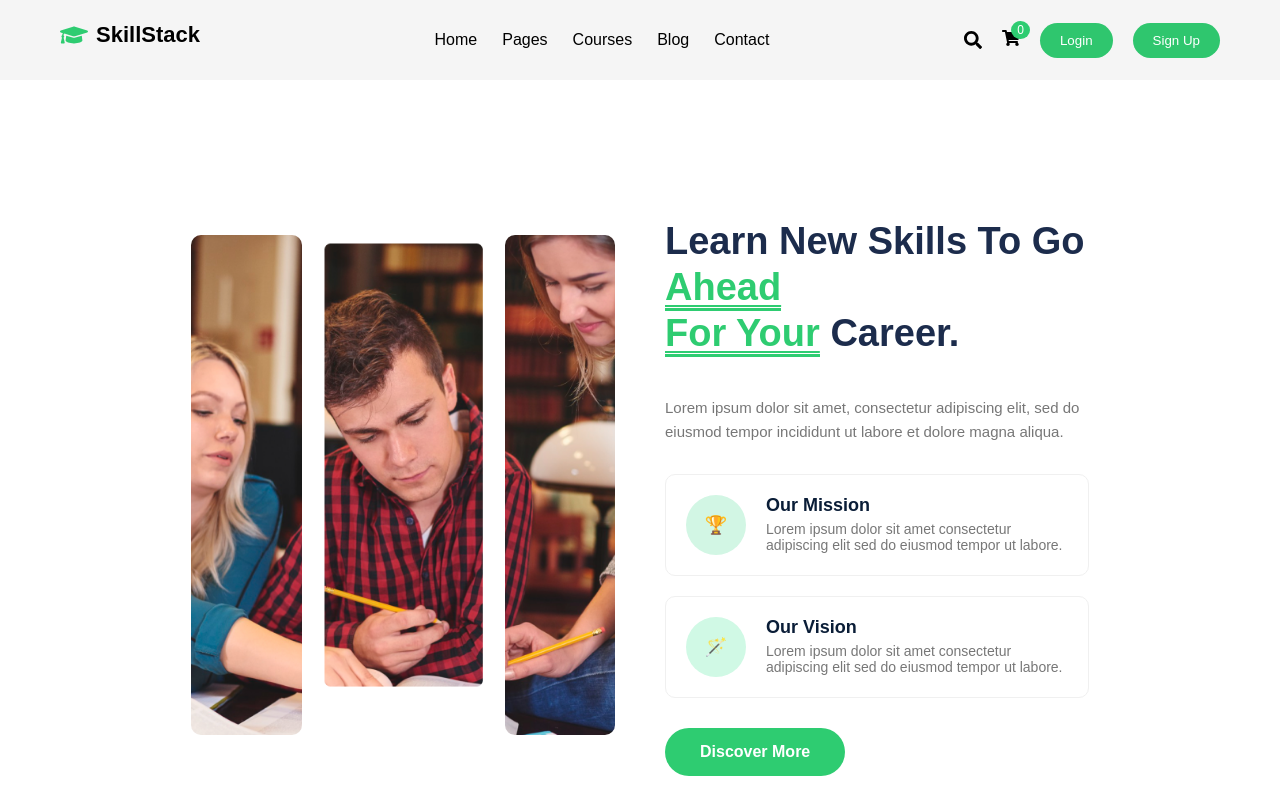
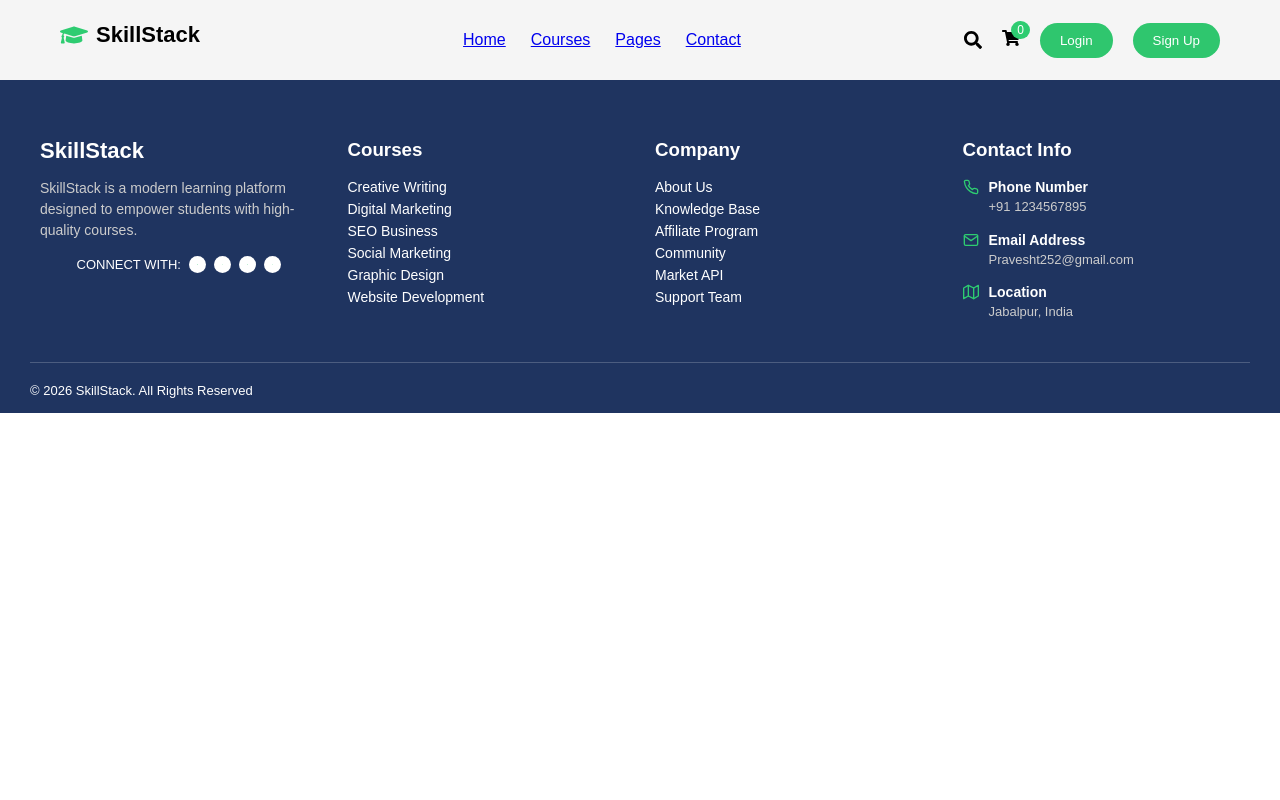
Before and after one commit to Pravesh52/Learning-Management-Platforms, a React (Vite) app in the folder learning/: page /footer in a window 1280 px wide. Shown: the top 800 px of the page. Built offline with nearby package versions, Linux system fonts and the light colour scheme.

Commit message:
some error fix

```diff
--- a/learning/src/App.jsx
+++ b/learning/src/App.jsx
@@ -1,23 +1,73 @@
+// import { BrowserRouter as Router, Routes, Route } from "react-router-dom";
+
+// // Pages
+// import Home from "./pages/Home";
+// import Login from "./pages/Login";
+// // import Register from "./pages/Register";
+// // import Dashboard from "./pages/Dashboard";
+// // import CourseDetails from "./pages/CourseDetails";
+// // import WatchCourse from "./pages/WatchCourse";
+// // import CreateCourse from "./pages/CreateCourse";
+
+// // Components
+// import Navbar from "./components/Navbar";
+// import Footer from "./components/footer";
+
+// // Protected Route
+// import PrivateRoute from "./routes/PrivateRoute";
+// import Pages from "./pages/Pages";
+// import Signup from "./pages/Signup";
+// import Courses from "./pages/Courses";
+
+// function App() {
+//   return (
+//     <Router>
+//       <Navbar />
+
+//       <Routes>
+//         {/* Public Routes */}
+//         <Route path="/" element={<Home />} />
+//         <Route path='/pages'element={<Pages/>}/>
+//         <Route path="/login" element={<Login />} />
+//         <Route path="/signup" element={<Signup />} />
+//         <Route path="/course"element={<Courses/>}/>
+//         <Route path="/contact" element={<Footer />} />
+//         {/* <Route path="/footer" element={<Footer/>}/> */}
+//         {/* <Route path="/course/:id" element={<CourseDetails />} /> */}
+
+//         {/* Protected Routes */}
+//         {/* <Route element={<PrivateRoute />}>
+//           <Route path="/dashboard" element={<Dashboard />} />
+//           <Route path="/course/watch/:id" element={<WatchCourse />} />
+//         </Route> */}
+
+//         {/* Instructor Only Route */}
+//         {/* <Route element={<PrivateRoute role="instructor" />}>
+//           <Route path="/create-course" element={<CreateCourse />} />
+//         </Route> */}
+//       </Routes>
+//       <Pages/>
+//       <Footer />
+//     </Router>
+//   );
+// }
+
+// export default App;
+
+
+
 import { BrowserRouter as Router, Routes, Route } from "react-router-dom";
 
 // Pages
 import Home from "./pages/Home";
 import Login from "./pages/Login";
-// import Register from "./pages/Register";
-// import Dashboard from "./pages/Dashboard";
-// import CourseDetails from "./pages/CourseDetails";
-// import WatchCourse from "./pages/WatchCourse";
-// import CreateCourse from "./pages/CreateCourse";
+import Pages from "./pages/Pages";
+import Signup from "./pages/Signup";
+import Courses from "./pages/Courses";
 
 // Components
 import Navbar from "./components/Navbar";
-import Footer from "./components/Footer";
-
-// Protected Route
-import PrivateRoute from "./routes/PrivateRoute";
-import Pages from "./pages/Pages";
-import Signup from "./pages/Signup";
-import Courses from "./pages/Courses";
+import Footer from "./components/footer";
 
 function App() {
   return (
@@ -25,27 +75,15 @@ function App() {
       <Navbar />
 
       <Routes>
-        {/* Public Routes */}
         <Route path="/" element={<Home />} />
-        <Route path='/pages'element={<Pages/>}/>
+        <Route path="/pages" element={<Pages />} />
         <Route path="/login" element={<Login />} />
         <Route path="/signup" element={<Signup />} />
-        <Route path="/course"element={<Courses/>}/>
+        <Route path="/courses" element={<Courses />} />
         {/* <Route path="/footer" element={<Footer/>}/> */}
-        {/* <Route path="/course/:id" element={<CourseDetails />} /> */}
+      </Routes>
 
-        {/* Protected Routes */}
-        {/* <Route element={<PrivateRoute />}>
-          <Route path="/dashboard" element={<Dashboard />} />
-          <Route path="/course/watch/:id" element={<WatchCourse />} />
-        </Route> */}
-
-        {/* Instructor Only Route */}
-        {/* <Route element={<PrivateRoute role="instructor" />}>
-          <Route path="/create-course" element={<CreateCourse />} />
-        </Route> */}
-      </Routes>
-      <Pages/>
+      {/* Footer har page pe show hoga */}
       <Footer />
     </Router>
   );
--- a/learning/src/components/Footer.jsx
+++ b/learning/src/components/Footer.jsx
@@ -1,3 +1,108 @@
+// import React from "react";
+// import "../styles/Footer.css";
+// import {
+//   FaFacebookF,
+//   FaInstagram,
+//   FaYoutube,
+//   FaPinterestP,
+// } from "react-icons/fa";
+// import { FiPhone, FiMail, FiMap } from "react-icons/fi";
+
+// const Footer = () => {
+//   return (
+//     <footer className="footer">
+//       <div className="footer-container">
+
+//         {/* LEFT */}
+//         <div className="footer-col">
+//           <h2 className="logo">SkillStack</h2>
+//           <p>
+//             SkillStack is a modern learning platform designed to empower students with high-quality courses, expert guidance, and real-world skills for a successful future.
+//           </p>
+
+//           <div className="socials">
+//             <span>CONNECT WITH:</span>
+//             <FaInstagram />
+//             <FaFacebookF />
+//             <FaYoutube />
+//             <FaPinterestP />
+//           </div>
+//         </div>
+
+//         {/* COURSES */}
+//         <div className="footer-col">
+//           <h3>Courses</h3>
+//           <ul>
+//             <li>Creative Writing</li>
+//             <li>Digital Marketing</li>
+//             <li>SEO Business</li>
+//             <li>Social Marketing</li>
+//             <li>Graphic Design</li>
+//             <li>Website Development</li>
+//           </ul>
+//         </div>
+
+//         {/* COMPANY */}
+//         <div className="footer-col">
+//           <h3>Company</h3>
+//           <ul>
+//             <li>About Us</li>
+//             <li>Knowledge Base</li>
+//             <li>Affiliate Program</li>
+//             <li>Community</li>
+//             <li>Market API</li>
+//             <li>Support Team</li>
+//           </ul>
+//         </div>
+
+//         {/* CONTACT */}
+//         <div className="footer-col">
+//           <h3>Contact Info</h3>
+
+//           <div className="contact-item">
+//             <FiPhone />
+//             <div>
+//               <h4>Phone Number</h4>
+//               <p>+91 1234567895</p>
+//             </div>
+//           </div>
+
+//           <div className="contact-item">
+//             <FiMail />
+//             <div>
+//               <h4>Email Address</h4>
+//               <p>Pravesht252@gmail.com</p>
+//             </div>
+//           </div>
+
+//           <div className="contact-item">
+//             <FiMap />
+//             <div>
+//               <h4>Location</h4>
+//               <p>Jabalpur Madhya Pradesh, India</p>
+//             </div>
+//           </div>
+//         </div>
+
+//       </div>
+
+//       {/* BOTTOM */}
+//       <div className="footer-bottom">
+//         <p>© 2026 SkillStack. All Rights Reserved</p>
+
+//         <div className="footer-links">
+//           <span>Terms & Conditions</span>
+//           <span>Special</span>
+//           <span>Privacy Policy</span>
+//         </div>
+//       </div>
+//     </footer>
+//   );
+// };
+
+// export default Footer;
+
+
 import React from "react";
 import "../styles/Footer.css";
 import {
@@ -10,14 +115,14 @@ import { FiPhone, FiMail, FiMap } from "react-icons/fi";
 
 const Footer = () => {
   return (
-    <footer className="footer">
+    <footer id="footer" className="footer">
       <div className="footer-container">
 
         {/* LEFT */}
         <div className="footer-col">
           <h2 className="logo">SkillStack</h2>
           <p>
-            SkillStack is a modern learning platform designed to empower students with high-quality courses, expert guidance, and real-world skills for a successful future.
+            SkillStack is a modern learning platform designed to empower students with high-quality courses.
           </p>
 
           <div className="socials">
@@ -79,22 +184,15 @@ const Footer = () => {
             <FiMap />
             <div>
               <h4>Location</h4>
-              <p>Jabalpur Madhya Pradesh, India</p>
+              <p>Jabalpur, India</p>
             </div>
           </div>
         </div>
 
       </div>
 
-      {/* BOTTOM */}
       <div className="footer-bottom">
         <p>© 2026 SkillStack. All Rights Reserved</p>
-
-        <div className="footer-links">
-          <span>Terms & Conditions</span>
-          <span>Special</span>
-          <span>Privacy Policy</span>
-        </div>
       </div>
     </footer>
   );
--- a/learning/src/components/Navbar.jsx
+++ b/learning/src/components/Navbar.jsx
@@ -1,13 +1,161 @@
+// // // import React from "react";
+// // // import "../styles/Navbar.css";
+// // // import { Link } from "react-router-dom";
+// // // import { useNavigate } from "react-router-dom";
+// // // import { FaSearch, FaShoppingCart, FaGraduationCap } from "react-icons/fa";
+
+// // // const Navbar = () => {
+// // //   const navigate = useNavigate(); // useNavigate hook
+// // //   return (
+// // //     <nav className="navbar">
+// // //       {/* Logo */}
+// // //       <div className="logo">
+// // //         <FaGraduationCap className="logo-icon" />
+// // //         <span>SkillStack</span>
+// // //       </div>
+
+// // //       {/* Menu */}
+// // //       <ul className="nav-links">
+// // //          <li onClick={() => navigate("/")}>Home</li>
+// // //         <li onClick={() => navigate("/pages")}>Pages</li>
+// // //         <li onClick={() => navigate("/courses")}>Courses</li>
+// // //         <li onClick={() => navigate("/Blog")}>Blog</li>
+// // //         <li onClick={() => navigate("/Footer")}>Contact</li>
+// // //       </ul>
+
+// // //       {/* Right Section */}
+// // //       <div className="nav-right">
+
+// // //         <FaSearch className="icon" />
+
+// // //         <div className="cart">
+// // //           <FaShoppingCart className="icon" />
+// // //           <span className="badge">0</span>
+// // //         </div>
+
+
+
+
+// // //   <Link to="/login">
+// // //     <button className="login-btn">Login</button>
+// // //   </Link>
+
+// // //   <Link to="/signup">
+// // //     <button className="signup-btn">Sign Up</button>
+// // //   </Link>
+// // // </div>
+
+// // //     </nav>
+// // //   );
+// // // };
+
+// // // export default Navbar;
+
+
+// // import React from "react";
+// // import "../styles/Navbar.css";
+// // import { Link } from "react-router-dom";
+// // import { FaSearch, FaShoppingCart, FaGraduationCap } from "react-icons/fa";
+
+// // const Navbar = () => {
+// //   return (
+// //     <nav className="navbar">
+
+// //       {/* Logo */}
+// //       <div className="logo">
+// //         <FaGraduationCap className="logo-icon" />
+// //         <span>SkillStack</span>
+// //       </div>
+
+// //       {/* Menu */}
+// //       <ul className="nav-links">
+// //         <li><Link to="/">Home</Link></li>
+// //         <li><Link to="/course">Courses</Link></li>
+// //         <li><Link to="/blog">Blog</Link></li>
+// //         <li><Link to="/contact">Contact</Link></li>
+// //       </ul>
+
+// //       {/* Right Section */}
+// //       <div className="nav-right">
+// //         <FaSearch className="icon" />
+
+// //         <div className="cart">
+// //           <FaShoppingCart className="icon" />
+// //           <span className="badge">0</span>
+// //         </div>
+
+// //         <Link to="/login">
+// //           <button className="login-btn">Login</button>
+// //         </Link>
+
+// //         <Link to="/signup">
+// //           <button className="signup-btn">Sign Up</button>
+// //         </Link>
+// //       </div>
+
+// //     </nav>
+// //   );
+// // };
+
+// // export default Navbar;
+
+// import React from "react";
+// import "../styles/Navbar.css";
+// import { Link } from "react-router-dom";
+// import { FaSearch, FaShoppingCart, FaGraduationCap } from "react-icons/fa";
+
+// const Navbar = () => {
+//   return (
+//     <nav className="navbar">
+
+//       {/* Logo */}
+//       <div className="logo">
+//         <FaGraduationCap className="logo-icon" />
+//         <span>SkillStack</span>
+//       </div>
+
+//       {/* Menu */}
+//       <ul className="nav-links">
+//         <li><Link to="/">Home</Link></li>
+//         <li><Link to="/courses">Courses</Link></li>
+//         <li><Link to="/blog">Blog</Link></li>
+//         <li><a href="/#Footer">Contact</a></li>
+//       </ul>
+
+//       {/* Right Section */}
+//       <div className="nav-right">
+//         <FaSearch className="icon" />
+
+//         <div className="cart">
+//           <FaShoppingCart className="icon" />
+//           <span className="badge">0</span>
+//         </div>
+
+//         <Link to="/login">
+//           <button className="login-btn">Login</button>
+//         </Link>
+
+//         <Link to="/signup">
+//           <button className="signup-btn">Sign Up</button>
+//         </Link>
+//       </div>
+
+//     </nav>
+//   );
+// };
+
+// export default Navbar;
+
+
 import React from "react";
 import "../styles/Navbar.css";
 import { Link } from "react-router-dom";
-import { useNavigate } from "react-router-dom";
 import { FaSearch, FaShoppingCart, FaGraduationCap } from "react-icons/fa";
 
 const Navbar = () => {
-  const navigate = useNavigate(); // useNavigate hook
   return (
     <nav className="navbar">
+
       {/* Logo */}
       <div className="logo">
         <FaGraduationCap className="logo-icon" />
@@ -16,25 +164,23 @@ const Navbar = () => {
 
       {/* Menu */}
       <ul className="nav-links">
-         <li onClick={() => navigate("/")}>Home</li>
-        <li onClick={() => navigate("/pages")}>Pages</li>
-        <li onClick={() => navigate("/courses")}>Courses</li>
-        <li onClick={() => navigate("/Blog")}>Blog</li>
-        <li onClick={() => navigate("/Footer")}>Contact</li>
+        <li><Link to="/">Home</Link></li>
+        <li><Link to="/courses">Courses</Link></li>
+        <li><Link to="/pages">Pages</Link></li>
+        <li>
+          {/* Contact → scroll to footer */}
+          <a href="/footer">Contact</a>
+        </li>
       </ul>
 
       {/* Right Section */}
       <div className="nav-right">
-
         <FaSearch className="icon" />
 
         <div className="cart">
           <FaShoppingCart className="icon" />
           <span className="badge">0</span>
         </div>
-
-
-
 
         <Link to="/login">
           <button className="login-btn">Login</button>
```
Lines whose indentation alone changed are shown as unchanged.
